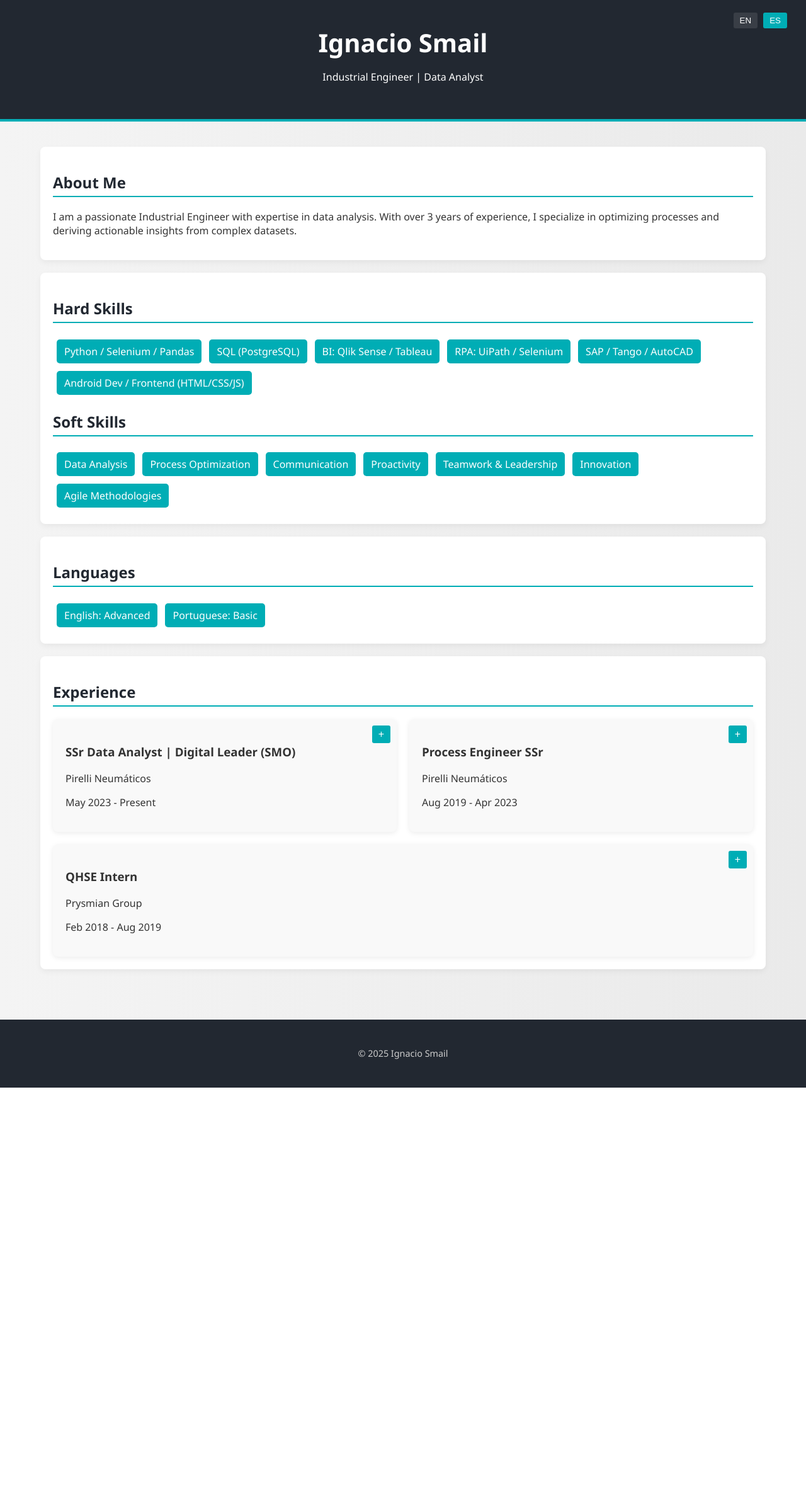
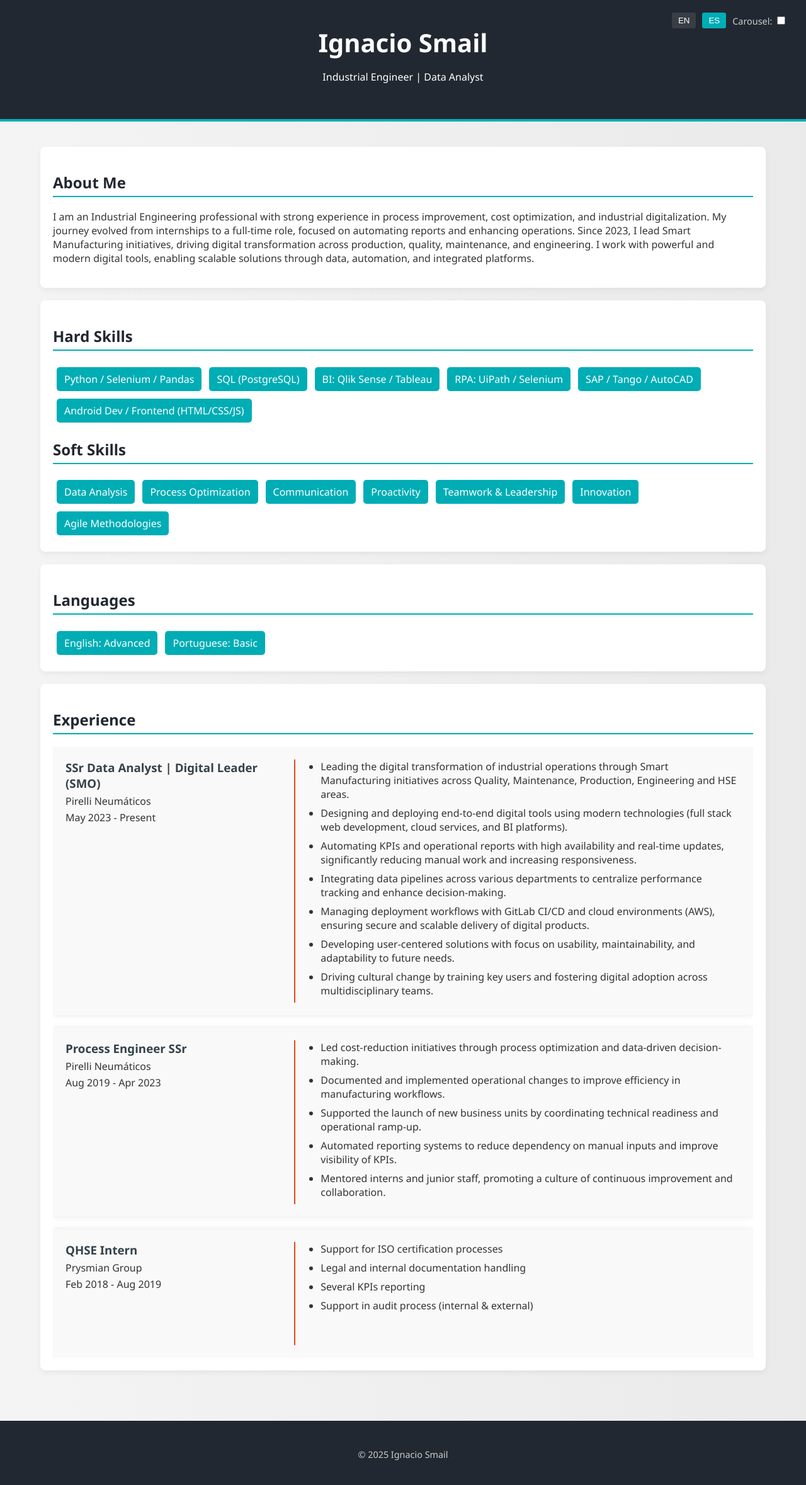
Before and after one commit to nachosmail/cv-landing-page, a plain HTML site: page index.html in a window 1280 px wide. Shown: the whole page at 63% size. Before the commit the page ends 1727 px from the top, so only its background shows below. Drawn offline with Linux system fonts and the light colour scheme.

Commit message:
more power and beauty

```diff
--- a/index.html
+++ b/index.html
@@ -15,6 +15,10 @@
       <div class="language-toggle">
         <button id="lang-en" class="lang-button active">EN</button>
         <button id="lang-es" class="lang-button">ES</button>
+        <label id="carousel-switch-label">
+          Carousel:
+          <input type="checkbox" id="carousel-switch" />
+        </label>
       </div>
     </div>
   </header>
@@ -22,10 +26,16 @@
   <main class="container">
     <section class="section" id="about">
       <h2 data-en="About Me" data-es="Sobre mí">About Me</h2>
-            <p
-            data-en="I am an Industrial Engineering professional with strong experience in process improvement, cost optimization, and industrial digitalization. My journey evolved from internships to a full-time role at Pirelli, focused on automating reports and enhancing operations. Since 2023, I lead Smart Manufacturing initiatives, driving digital transformation across production, quality, maintenance, and engineering. I work with powerful and modern digital tools, enabling scalable solutions through data, automation, and integrated platforms."
-            data-es="Profesional de Ingeniería Industrial con sólida experiencia en mejora de procesos, optimización de costos y digitalización industrial. Mi recorrido fue desde pasantías hasta un rol efectivo en Pirelli, enfocado en automatización de reportes y eficiencia operativa. Desde 2023 lidero iniciativas de Smart Manufacturing, impulsando la transformación digital en producción, calidad, mantenimiento e ingeniería. Trabajo con herramientas digitales modernas y versátiles, que permiten soluciones escalables basadas en datos, automatización y plataformas integradas.">
-                I am a passionate Industrial Engineer with expertise in data analysis. With over 3 years of experience, I specialize in optimizing processes and deriving actionable insights from complex datasets.
+      <p data-en=   "I am an Industrial Engineering professional with strong experience in process improvement, cost optimization, and industrial digitalization.
+                    My journey evolved from internships to a full-time role, focused on automating reports and enhancing operations.
+                    Since 2023, I lead Smart Manufacturing initiatives, driving digital transformation across production, quality, maintenance, and engineering.
+                    I work with powerful and modern digital tools, enabling scalable solutions through data, automation, and integrated platforms."
+         data-es=   "Profesional de Ingeniería Industrial con sólida experiencia en mejora de procesos, optimización de costos y digitalización industrial.
+                    Mi recorrido fue desde pasantías hasta un rol efectivo, enfocado en automatización de reportes y eficiencia operativa.
+                    Desde 2023 lidero iniciativas de Smart Manufacturing, impulsando la transformación digital en producción, calidad, mantenimiento e ingeniería.
+                    Trabajo con herramientas digitales modernas y versátiles, que permiten soluciones escalables basadas en datos, automatización y plataformas integradas.">
+        I am an Industrial Engineering professional with strong experience in process improvement, cost optimization, and industrial digitalization.
+         My journey evolved from internships to a full-time role, focused on automating reports and enhancing operations. Since 2023, I lead Smart Manufacturing initiatives, driving digital transformation across production, quality, maintenance, and engineering. I work with powerful and modern digital tools, enabling scalable solutions through data, automation, and integrated platforms.
       </p>
     </section>
 
@@ -59,50 +69,63 @@
         <span class="skill">Portuguese: Basic</span>
       </div>
     </section>
-
 <section class="section" id="experience">
   <h2 data-en="Experience" data-es="Experiencia">Experience</h2>
-            <div class="experience-container">
+  <div class="experience-container full-layout">
     <div class="experience-item">
+      <div class="experience-left">
         <h3>SSr Data Analyst | Digital Leader (SMO)</h3>
         <p>Pirelli Neumáticos</p>
         <p>May 2023 - Present</p>
-                    <button class="toggle-info">+</button>
-                    <div class="additional-info">
+      </div>
+      <div class="experience-right">
         <ul>
-                            <li>Project planning and profitability analysis</li>
-                            <li>Maintenance of digital infrastructure</li>
-                            <li>Key Users program management</li>
+            <li>Leading the digital transformation of industrial operations through Smart Manufacturing initiatives across Quality, Maintenance, Production, Engineering and HSE areas.</li>
+            <li>Designing and deploying end-to-end digital tools using modern technologies (full stack web development, cloud services, and BI platforms).</li>
+            <li>Automating KPIs and operational reports with high availability and real-time updates, significantly reducing manual work and increasing responsiveness.</li>
+            <li>Integrating data pipelines across various departments to centralize performance tracking and enhance decision-making.</li>
+            <li>Managing deployment workflows with GitLab CI/CD and cloud environments (AWS), ensuring secure and scalable delivery of digital products.</li>
+            <li>Developing user-centered solutions with focus on usability, maintainability, and adaptability to future needs.</li>
+            <li>Driving cultural change by training key users and fostering digital adoption across multidisciplinary teams.</li>
         </ul>
       </div>
     </div>
+
     <div class="experience-item">
+      <div class="experience-left">
         <h3>Process Engineer SSr</h3>
         <p>Pirelli Neumáticos</p>
         <p>Aug 2019 - Apr 2023</p>
-                    <button class="toggle-info">+</button>
-                    <div class="additional-info">
+      </div>
+      <div class="experience-right">
         <ul>
-                            <li>Operational KPI management</li>
-                            <li>Process documentation and implementation</li>
-                            <li>Support for new business units</li>
+            <li>Led cost-reduction initiatives through process optimization and data-driven decision-making.</li>
+            <li>Documented and implemented operational changes to improve efficiency in manufacturing workflows.</li>
+            <li>Supported the launch of new business units by coordinating technical readiness and operational ramp-up.</li>
+            <li>Automated reporting systems to reduce dependency on manual inputs and improve visibility of KPIs.</li>
+            <li>Mentored interns and junior staff, promoting a culture of continuous improvement and collaboration.</li>
         </ul>
       </div>
     </div>
+
     <div class="experience-item">
+      <div class="experience-left">
         <h3>QHSE Intern</h3>
         <p>Prysmian Group</p>
         <p>Feb 2018 - Aug 2019</p>
-                    <button class="toggle-info">+</button>
-                    <div class="additional-info">
+      </div>
+      <div class="experience-right">
         <ul>
           <li>Support for ISO certification processes</li>
           <li>Legal and internal documentation handling</li>
+          <li>Several KPIs reporting</li>
+          <li>Support in audit process (internal & external)</li>
         </ul>
       </div>
     </div>
   </div>
 </section>
+
   </main>
 
   <footer>
--- a/script.js
+++ b/script.js
@@ -1,22 +1,51 @@
-document.querySelectorAll('.toggle-info').forEach(button => {
-    button.addEventListener('click', function () {
-        const info = this.nextElementSibling;
-        const isExpanded = info.style.display === 'block';
-        info.style.display = isExpanded ? 'none' : 'block';
-        this.textContent = isExpanded ? '+' : '-';
+// Toggle language
+document.querySelectorAll('.lang-button').forEach(button => {
+  button.addEventListener('click', () => {
+    const lang = button.id.split('-')[1];
+    document.querySelectorAll('.lang-button').forEach(btn => btn.classList.remove('active'));
+    button.classList.add('active');
+
+    document.querySelectorAll('[data-en]').forEach(el => {
+      el.textContent = el.getAttribute(`data-${lang}`);
     });
+  });
 });
 
-// Toggle language
-const langButtons = document.querySelectorAll('.lang-button');
-langButtons.forEach(button => {
-    button.addEventListener('click', () => {
-        const lang = button.id.split('-')[1];
-        langButtons.forEach(btn => btn.classList.remove('active'));
-        button.classList.add('active');
+// Carousel behavior
+document.addEventListener('DOMContentLoaded', () => {
+  const carouselSwitch = document.getElementById('carousel-switch');
+  const container = document.querySelector('.experience-container');
+  let interval = null;
 
-        document.querySelectorAll('[data-en]').forEach(el => {
-            el.textContent = el.getAttribute(`data-${lang}`);
-        });
+  function startCarousel() {
+    const items = container.querySelectorAll('.experience-item');
+    let index = 0;
+    items.forEach(item => item.style.display = 'none');
+    items[index].style.display = 'flex';
+
+    interval = setInterval(() => {
+      items[index].style.display = 'none';
+      index = (index + 1) % items.length;
+      items[index].style.display = 'flex';
+    }, 14000);
+  }
+
+  function stopCarousel() {
+    clearInterval(interval);
+    document.querySelectorAll('.experience-item').forEach(item => {
+      item.style.display = 'flex';
     });
+  }
+
+  if (carouselSwitch) {
+    carouselSwitch.addEventListener('change', (e) => {
+      if (e.target.checked) {
+        container.classList.add('carousel');
+        startCarousel();
+      } else {
+        container.classList.remove('carousel');
+        stopCarousel();
+      }
+    });
+  }
 });
--- a/styles.css
+++ b/styles.css
@@ -4,6 +4,7 @@ body {
     padding: 0;
     background: linear-gradient(to right, #f4f4f4, #eaeaea);
     color: #333;
+    overflow-x: hidden;
 }
 
 .container {
@@ -31,6 +32,9 @@ header h1 {
     position: absolute;
     top: 20px;
     right: 30px;
+    display: flex;
+    align-items: center;
+    gap: 10px;
 }
 
 .lang-button {
@@ -39,12 +43,16 @@ header h1 {
     padding: 5px 10px;
     color: #fff;
     cursor: pointer;
-    margin-left: 5px;
     border-radius: 3px;
 }
 
 .lang-button.active {
     background: #393e46;
+}
+
+#carousel-switch-label {
+    color: #ccc;
+    font-size: 0.9rem;
 }
 
 .section {
@@ -98,10 +106,23 @@ h2 {
     display: flex;
     flex-wrap: wrap;
     gap: 20px;
+    overflow-x: auto;
+    scroll-behavior: smooth;
+    transition: transform 0.3s ease-in-out;
+}
+
+.experience-container.carousel {
+    flex-wrap: nowrap;
+    scroll-snap-type: x mandatory;
+}
+
+.experience-container.carousel .experience-item {
+    scroll-snap-align: start;
+    min-width: 300px;
+    flex: 0 0 auto;
 }
 
 .experience-item {
-    flex: 1 1 100%;
     background: #f9f9f9;
     padding: 20px;
     border-radius: 8px;
@@ -152,13 +173,77 @@ footer {
 }
 
 @media (min-width: 768px) {
-    .experience-item {
+    .experience-container:not(.carousel) .experience-item {
         flex: 1 1 calc(50% - 40px);
     }
 }
 
 @media (min-width: 1024px) {
-    .experience-item {
+    .experience-container:not(.carousel) .experience-item {
         flex: 1 1 calc(33.33% - 40px);
     }
+
+    /* Nuevo layout para experiencia */
+.experience-container.full-layout {
+  display: flex;
+  flex-direction: column;
+  gap: 20px;
 }
+
+.experience-item {
+  display: flex;
+  flex-direction: row;
+  background: #f9f9f9;
+  padding: 20px;
+  border-radius: 5px;
+  box-shadow: 0 0 10px rgba(0,0,0,0.1);
+}
+
+.experience-left {
+  flex: 1;
+  padding-right: 20px;
+  border-right: 2px solid #e8491d;
+}
+
+.experience-right {
+  flex: 2;
+  padding-left: 20px;
+}
+
+.experience-left h3 {
+  margin: 0 0 5px 0;
+  color: #35424a;
+}
+
+.experience-left p {
+  margin: 4px 0;
+}
+
+.experience-right ul {
+  padding-left: 20px;
+  margin: 0;
+}
+
+.experience-right li {
+  margin-bottom: 8px;
+}
+
+/* Responsive fallback */
+@media (max-width: 768px) {
+  .experience-item {
+    flex-direction: column;
+  }
+
+  .experience-left {
+    border-right: none;
+    padding-right: 0;
+    padding-bottom: 10px;
+    border-bottom: 1px solid #e8491d;
+  }
+
+  .experience-right {
+    padding-left: 0;
+  }
+}
+
+}
```
Lines whose indentation alone changed are shown as unchanged.
